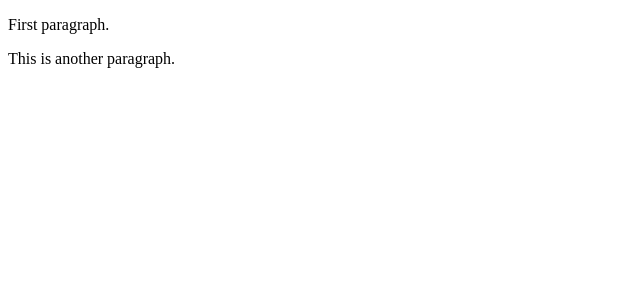
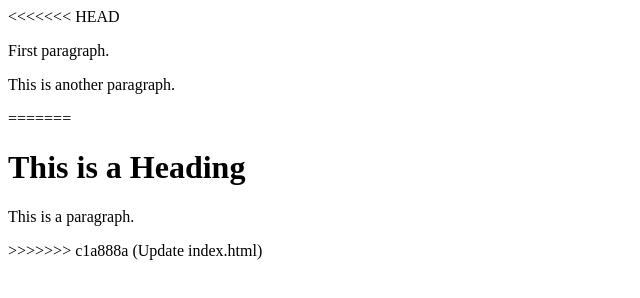
Before and after one commit to Esther-MM/Learning-Git, a plain HTML site: page index.html in a window 1280 px wide. Shown: the whole page, without its empty margins (0-640 px from the left). Drawn offline with Linux system fonts and the light colour scheme.

Commit message:
Update index.html

```diff
--- a/index.html
+++ b/index.html
@@ -4,7 +4,14 @@
 <title>Page Title</title>
 </head>
 <body>
+<<<<<<< HEAD
     <p>First paragraph.</p>
     <p>This is another paragraph.</p>
+=======
+
+  <h1>This is a Heading</h1>
+  <p>This is a paragraph.</p>
+
+>>>>>>> c1a888a (Update index.html)
 </body>
 </html>
```
